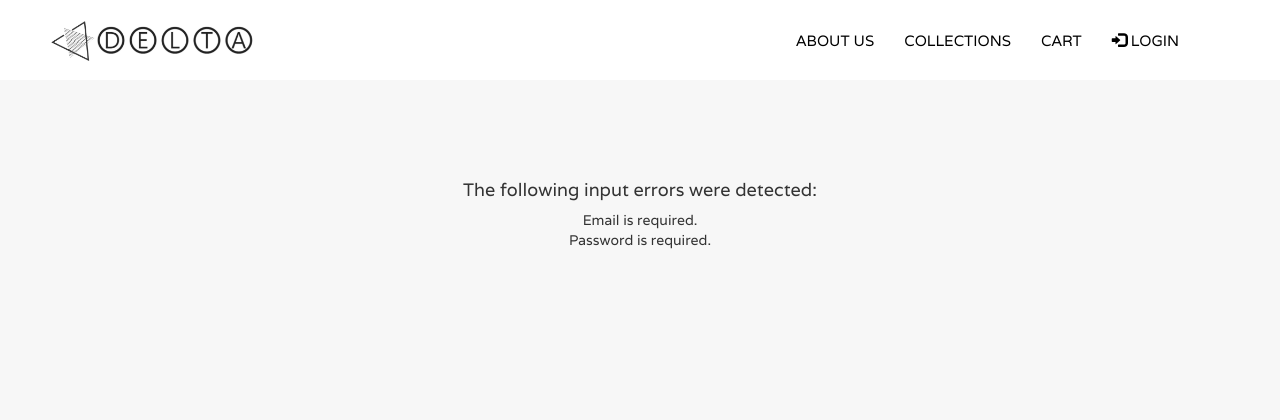
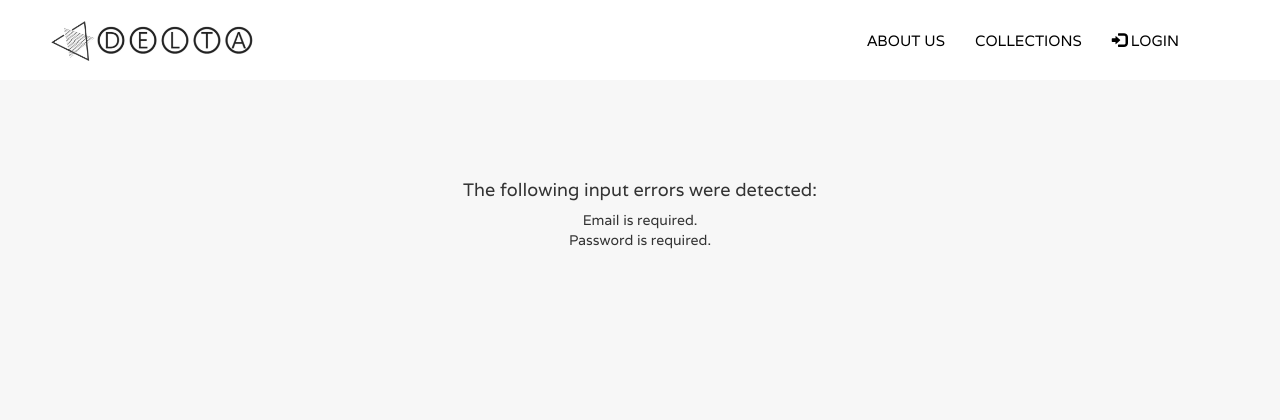
Before and after one commit to qiikaii/project2, a PHP site: page /processlogin.php in a window 1280 px wide. Shown: the top 420 px of the page. Run offline with PHP 8.4, Linux system fonts and the light colour scheme.

Commit message:
qol change

```diff
--- a/actioncart.php
+++ b/actioncart.php
@@ -1,6 +1,4 @@
 <?php
-
-
 session_start();
 $item_id = $_POST['cartitemid'];
 $cartquantity = $_POST["cartquantity"];
--- a/cartpage.php
+++ b/cartpage.php
@@ -24,13 +24,13 @@ and open the template in the editor.
 </html>
 
 <?php
+session_start();
 include 'header.php';
 $success = true;
 $cartsuccess = true;
 //TO BE DELETED
-session_start();
 //TO BE DELETED
-$_SESSION['acc_id'] = 67191009;
+
 if (!isset($_SESSION['acc_id'])) {
     $errorMsg = "Please login to add items to your cart";
     $cartsuccess = false;
--- a/header.php
+++ b/header.php
@@ -27,8 +27,16 @@
                         <li class="space"><a href="/project2/monochrome-php/monochrome.php">MONOCHROME</a></li>
                     </ul>
                 </li>
-                <li class="nav-item"><a href="/project2/cartpage.php">CART</a></li>
-                <li class="nav-item"><a href="/project2/loginpage.php"><span class="glyphicon glyphicon-log-in"></span> LOGIN</a></li>
+                <?php
+                if (isset($_SESSION['acc_id'])) {
+                echo "<li class=\"nav-item\"><a href=\"/project2/cartpage.php\">CART</a></li>
+                <li class=\"nav-item\"><a href=\"/project2/logout.php\"><span class=\"glyphicon glyphicon-log-out\"></span> LOGOUT</a></li>";
+                }
+                else {
+                echo "<li class=\"nav-item\"><a href=\"/project2/loginpage.php\"><span class=\"glyphicon glyphicon-log-in\"></span> LOGIN</a></li>";
+
+                }
+                ?>
             </ul>
         </nav>
     </nav>
--- a/processlogin.php
+++ b/processlogin.php
@@ -61,8 +61,10 @@ if ($success == true) {
                 $errorMsg = "Account not verified yet.<br>";
                 $success = false;
             } else {
-
+                session_start();
                 $_SESSION['acc_id'] = $row['acc_id'];
+                $_SESSION['email'] = $row['email'];
+                $_SESSION['name'] = $row['name'];
 
                 header("location:account.php");
             }
@@ -72,7 +74,9 @@ if ($success == true) {
             $conn->close();
         }
     }
-} else {
+}
+
+if (!$success) {
     echo "<section class=\"middle\">
     <h4>The following input errors were detected:</h4>
     <p> $errorMsg </p>
```
Also changed, not shown: account.php (+1 -10 lines), verify.php (+5 -7 lines). Lines whose indentation alone changed are shown as unchanged.
